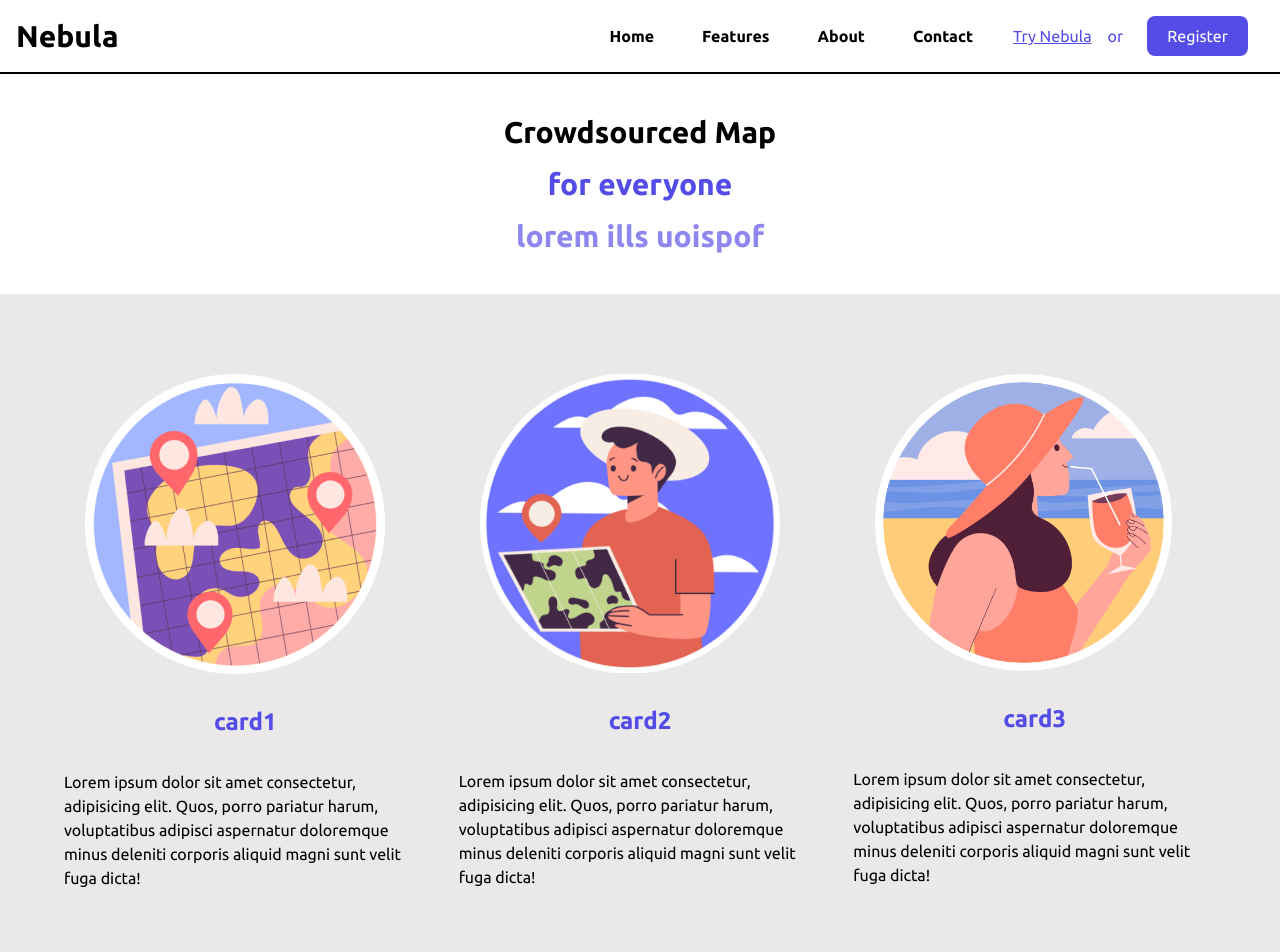
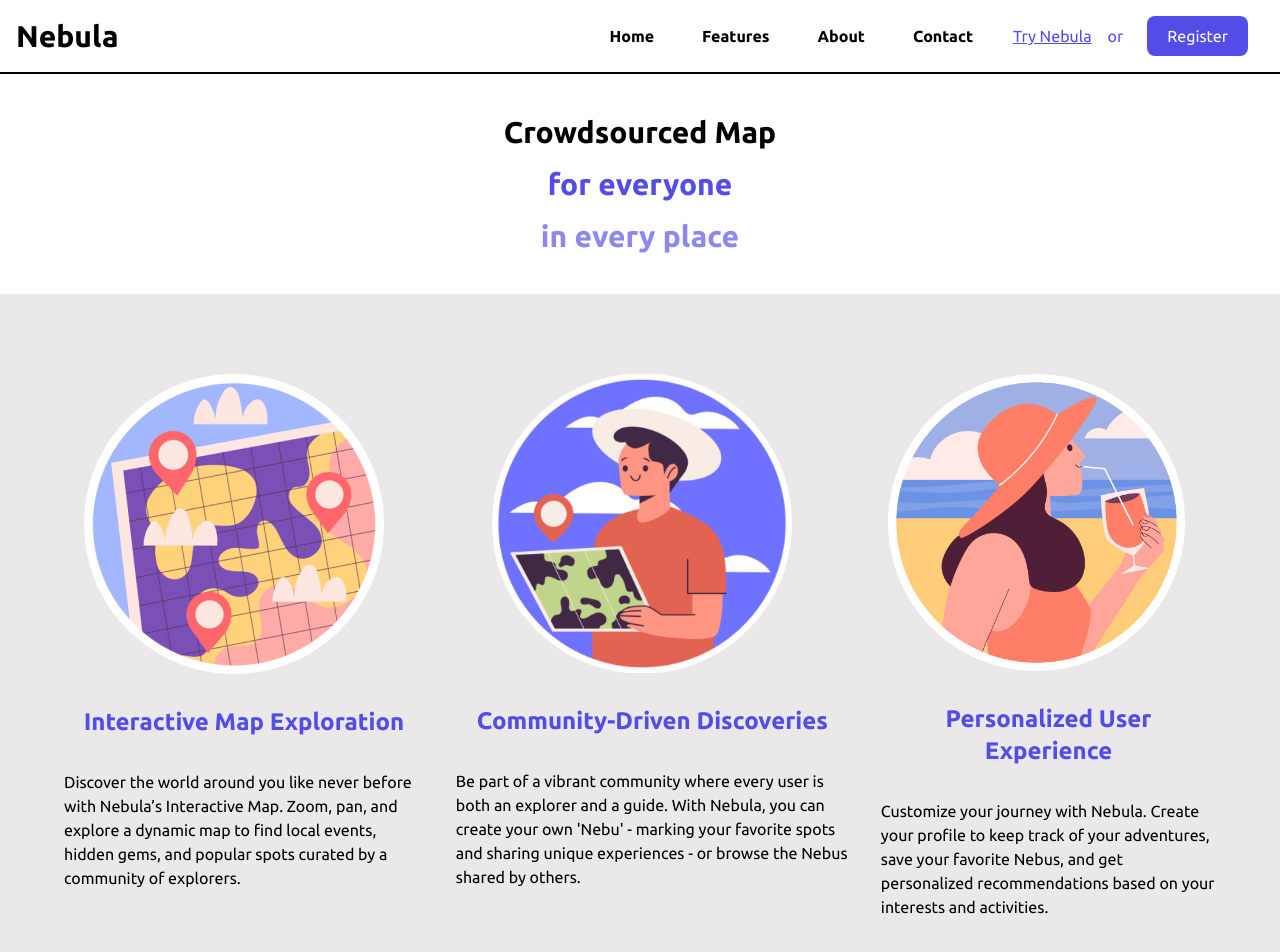
Before and after one commit to Beammi/Nebula, a Next.js app in the folder nebula/: page /Intro in a window 1280 px wide. Shown: the top 952 px of the page. Built offline with nearby package versions, Linux system fonts and the light colour scheme.

Commit message:
change lorem to real info.

```diff
--- a/nebula/src/components/IntroCard.tsx
+++ b/nebula/src/components/IntroCard.tsx
@@ -1,8 +1,8 @@
-import React from "react";
-import Image from "next/image";
-import pinOnMap from "../../public/images/image4.png";
-import peopleHoldMap from "../../public/images/image5.png";
-import holidays from "../../public/images/holidays.png";
+import React from "react"
+import Image from "next/image"
+import pinOnMap from "../../public/images/image4.png"
+import peopleHoldMap from "../../public/images/image5.png"
+import holidays from "../../public/images/holidays.png"
 
 export default function IntroCard() {
   return (
@@ -14,12 +14,13 @@ export default function IntroCard() {
           </figure>
         </div>
         <h1 className="text-center text-blue font-black text-2xl my-8">
-          card1
+          Interactive Map Exploration
         </h1>
         <p>
-          Lorem ipsum dolor sit amet consectetur, adipisicing elit. Quos, porro
-          pariatur harum, voluptatibus adipisci aspernatur doloremque minus
-          deleniti corporis aliquid magni sunt velit fuga dicta!
+          Discover the world around you like never before with Nebula’s
+          Interactive Map. Zoom, pan, and explore a dynamic map to find local
+          events, hidden gems, and popular spots curated by a community of
+          explorers.
         </p>
       </div>
       <div className="flex flex-col items-center mx-4 my-4 md:my-8">
@@ -29,12 +30,13 @@ export default function IntroCard() {
           </figure>
         </div>
         <h1 className="text-center text-blue font-black text-2xl my-8">
-          card2
+          Community-Driven Discoveries
         </h1>
         <p>
-          Lorem ipsum dolor sit amet consectetur, adipisicing elit. Quos, porro
-          pariatur harum, voluptatibus adipisci aspernatur doloremque minus
-          deleniti corporis aliquid magni sunt velit fuga dicta!
+          Be part of a vibrant community where every user is both an explorer
+          and a guide. With Nebula, you can create your own 'Nebu' - marking
+          your favorite spots and sharing unique experiences - or browse the
+          Nebus shared by others.
         </p>
       </div>
       <div className="flex flex-col items-center mx-4 my-4 md:my-8">
@@ -44,14 +46,14 @@ export default function IntroCard() {
           </figure>
         </div>
         <h1 className="text-center text-blue font-black text-2xl my-8">
-          card3
+          Personalized User Experience
         </h1>
         <p>
-          Lorem ipsum dolor sit amet consectetur, adipisicing elit. Quos, porro
-          pariatur harum, voluptatibus adipisci aspernatur doloremque minus
-          deleniti corporis aliquid magni sunt velit fuga dicta!
+          Customize your journey with Nebula. Create your profile to keep track
+          of your adventures, save your favorite Nebus, and get personalized
+          recommendations based on your interests and activities.
         </p>
       </div>
     </>
-  );
+  )
 }
--- a/nebula/src/pages/Intro.jsx
+++ b/nebula/src/pages/Intro.jsx
@@ -16,7 +16,7 @@ export default function Intro() {
             for everyone
           </span>
           <span className="text-xl md:text-3xl text-[#8e88ee] font-black">
-            lorem ills uoispof
+            in every place
           </span>
         </div>
       </div>
```
